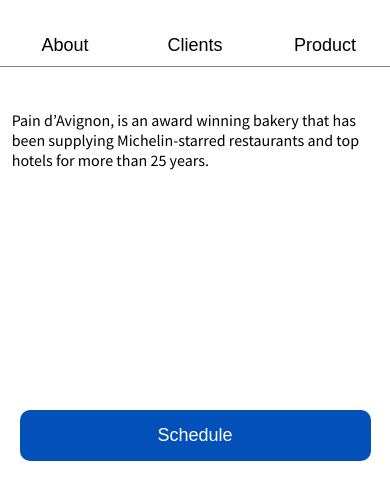
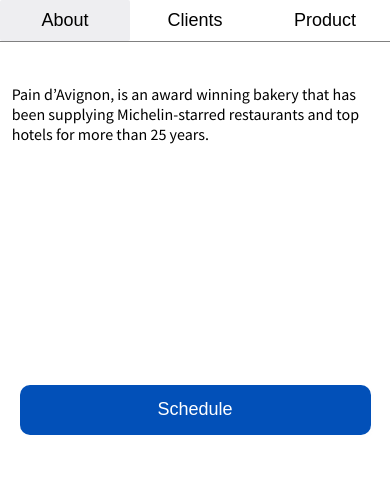
Before and after one commit to adriandifelice/pdaland, a Next.js app: page /components/cardComponent in a window 390 px wide. Shown: the top 500 px of the page. Built offline with nearby package versions, Linux system fonts and the light colour scheme.

Commit message:
top menu margin top 0 mobile

```diff
--- a/styles/Home.module.css
+++ b/styles/Home.module.css
@@ -200,7 +200,6 @@
   margin-bottom: 0vh;
 }
 .buttonGroup{
-  margin-top: 3vh;
   position: sticky;
   top: 0;
   width: 100vw;
```
